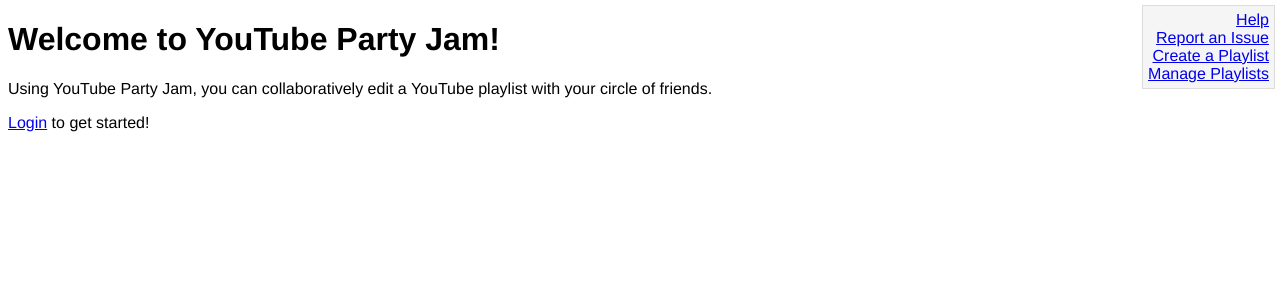
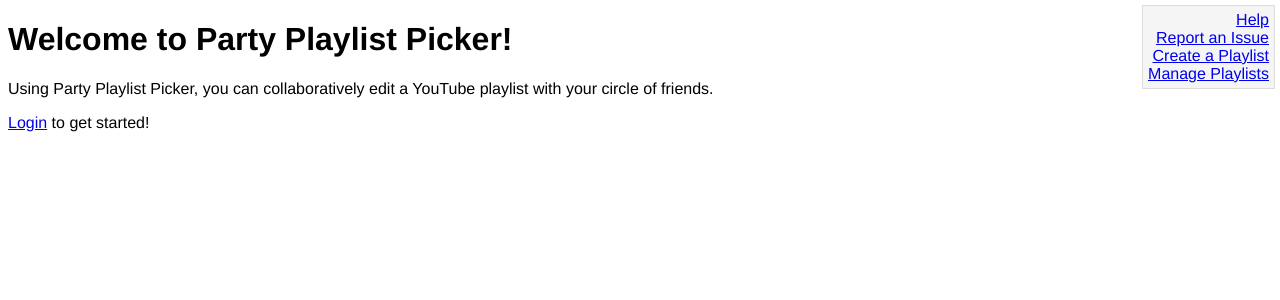
Before and after one commit to Somali-New-Entertainment/party-playlist-picker, a Django app: template partyjam/templates/welcome.html in a window 1280 px wide. Shown: the top 300 px of the page. Run offline with Django 3.2, Linux system fonts and the light colour scheme; the template is opened without the code that fills it, so the values that code supplies are empty; some libraries are stand-ins or nearby versions.

Commit message:
Rebranding to Party Playlist Picker.

```diff
--- a/partyjam/handlers/basehandler.py
+++ b/partyjam/handlers/basehandler.py
@@ -119,7 +119,7 @@ class BaseHandler(webapp.RequestHandler):
           "WHERE playlist_id = :1", playlist_id)[0]
       except IndexError:
         self.error(404)
-        self.response.out.write("Party Jam does not know about playlist %s." %
+        self.response.out.write("Party Playlist Picker does not know about playlist %s." %
                                 escape(playlist_id))
         return
 
--- a/partyjam/main.py
+++ b/partyjam/main.py
@@ -14,7 +14,7 @@
 # See the License for the specific language governing permissions and
 # limitations under the License.
 
-"""YouTube Party Jam.
+"""Party Playlist Picker.
 
 This is a demo project that makes use of YouTube and Google+ APIs to allow
 users to collaboratively edit a YouTube playlist.
--- a/partyjam/templates/hangouts_gadget.xml
+++ b/partyjam/templates/hangouts_gadget.xml
@@ -1,6 +1,6 @@
 <?xml version="1.0" encoding="UTF-8" ?>
 <Module>
-  <ModulePrefs title="YouTube Party Jam">
+  <ModulePrefs title="Party Playlist Picker">
     <Require feature="dynamic-height"/>
   </ModulePrefs>
   <Content type="html">
--- a/partyjam/templates/layout.html
+++ b/partyjam/templates/layout.html
@@ -1,7 +1,7 @@
 <!DOCTYPE html>
 <html lang=en>
   <head>
-    <title>{% block title %}YouTube Party Jam{% endblock %}</title>
+    <title>{% block title %}Party Playlist Picker{% endblock %}</title>
     <link rel=stylesheet href=/static/css/layout.css type=text/css>
     <script src=//ajax.googleapis.com/ajax/libs/jquery/1.6.1/jquery.min.js type=text/javascript></script>
     <script src=//ajax.googleapis.com/ajax/libs/jqueryui/1.8.13/jquery-ui.min.js type=text/javascript></script>
@@ -11,8 +11,8 @@
   <body>
     {% if not embedded %}
       <ul id=navigation class=box>
-        <li><a href=https://code.google.com/a/google.com/p/yt-party-jam/wiki/Help>Help</a></li>
-        <li><a href=https://code.google.com/a/google.com/p/yt-party-jam/issues/list>Report an Issue</a></li>
+        <li><a href=https://code.google.com/p/party-playlist-picker/wiki/Help>Help</a></li>
+        <li><a href=https://code.google.com/p/party-playlist-picker/issues/list>Report an Issue</a></li>
         <li><a href=/playlists/create>Create a Playlist</a></li>
         <li><a href=/playlists>Manage Playlists</a></li>
         {% if logout_url %}
--- a/partyjam/templates/playlists.html
+++ b/partyjam/templates/playlists.html
@@ -1,6 +1,6 @@
 {% extends "layout.html" %}
 
-{% block page_header %}<h1>Party Jam Playlists</h1>{% endblock %}
+{% block page_header %}<h1>Party Playlist Picker Playlists</h1>{% endblock %}
 
 {% block content %}
 <ul>
--- a/partyjam/templates/unlinked_account.html
+++ b/partyjam/templates/unlinked_account.html
@@ -5,7 +5,7 @@
 {% block content %}
 <p>
   You are currently logged into a Google Account that is not linked to a
-  YouTube account. In order to use YouTube Party Jam, you must
+  YouTube account. In order to use Party Playlist Picker, you must
   <a target=_blank href=http://www.youtube.com/create_channel>link your
   Google account</a> to a new or existing YouTube account.
 </p>
--- a/partyjam/templates/welcome.html
+++ b/partyjam/templates/welcome.html
@@ -1,10 +1,10 @@
 {% extends "layout.html" %}
 
-{% block page_header %}<h1>Welcome to YouTube Party Jam!</h1>{% endblock %}
+{% block page_header %}<h1>Welcome to Party Playlist Picker!</h1>{% endblock %}
 
 {% block content %}
 <p>
-  Using YouTube Party Jam, you can collaboratively edit a YouTube playlist with your circle of friends.
+  Using Party Playlist Picker, you can collaboratively edit a YouTube playlist with your circle of friends.
 </p>
 
 <p>
--- a/partyjam/templates/welcome_playlist.html
+++ b/partyjam/templates/welcome_playlist.html
@@ -11,8 +11,8 @@
 
 {% block content %}
 <div itemscope itemtype=http://schema.org/Product>
-  <h1 itemprop=name>YouTube Party Jam</h1>
-  <img itemprop=image src=/static/images/pjlogo.png>
+  <h1 itemprop=name>Party Playlist Picker</h1>
+  <img itemprop=image src=/static/images/ppplogo.png>
   <p itemprop=description>You've been invited to <a href={{ quoted_redirection_url }}>edit</a> a shared YouTube playlist!</p>
 </div>
 {% endblock %}
```
Also changed, not shown: static/images/favicon.png, static/images/pjlogo.png (deleted), static/images/ppplogo.png (added), 1 other file.
